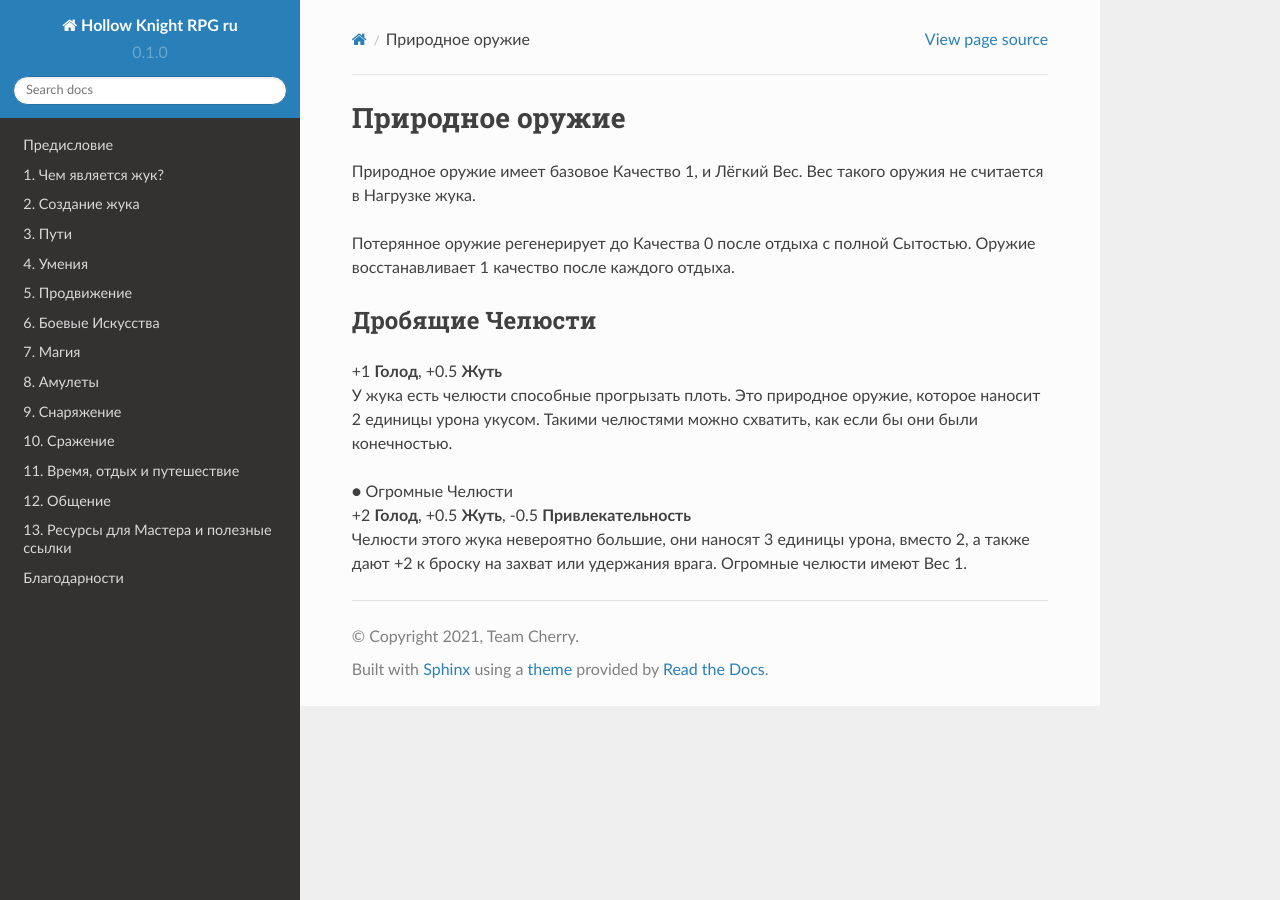
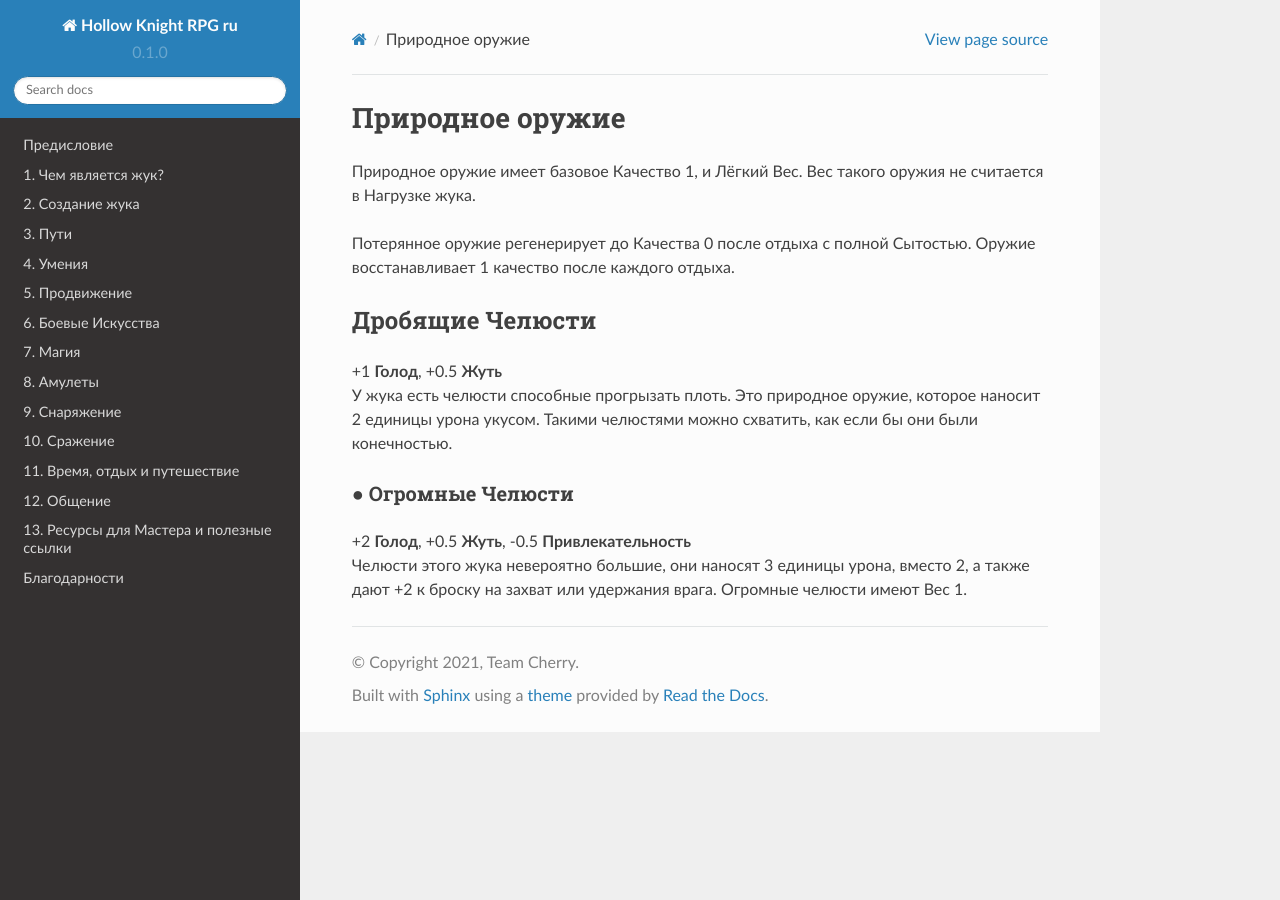
Before and after one commit to LazySelkie/hollow-knight-rpg-ru, a Sphinx documentation site: the page built from docs/source/traits_natural.rst, in a window 1280 px wide. Built offline with Sphinx 7.4.7 and the Read the Docs theme 2.0.0, drawn with Linux system fonts in a browser that asks for light colours.

```diff
--- a/docs/source/traits_natural.rst
+++ b/docs/source/traits_natural.rst
@@ -9,6 +9,7 @@
 | +1 **Голод**, +0.5 **Жуть**
 | У жука есть челюсти способные прогрызать плоть. Это природное оружие, которое наносит 2 единицы урона укусом. Такими челюстями можно схватить, как если бы они были конечностью.
 
-| ● Огромные Челюсти
+● Огромные Челюсти
+^^^^^^^^^^^^^^^^^^^^^
 | +2 **Голод**, +0.5 **Жуть**, -0.5 **Привлекательность**
 | Челюсти этого жука невероятно большие, они наносят 3 единицы урона, вместо 2, а также дают +2 к броску на захват или удержания врага. Огромные челюсти имеют Вес 1.
```
